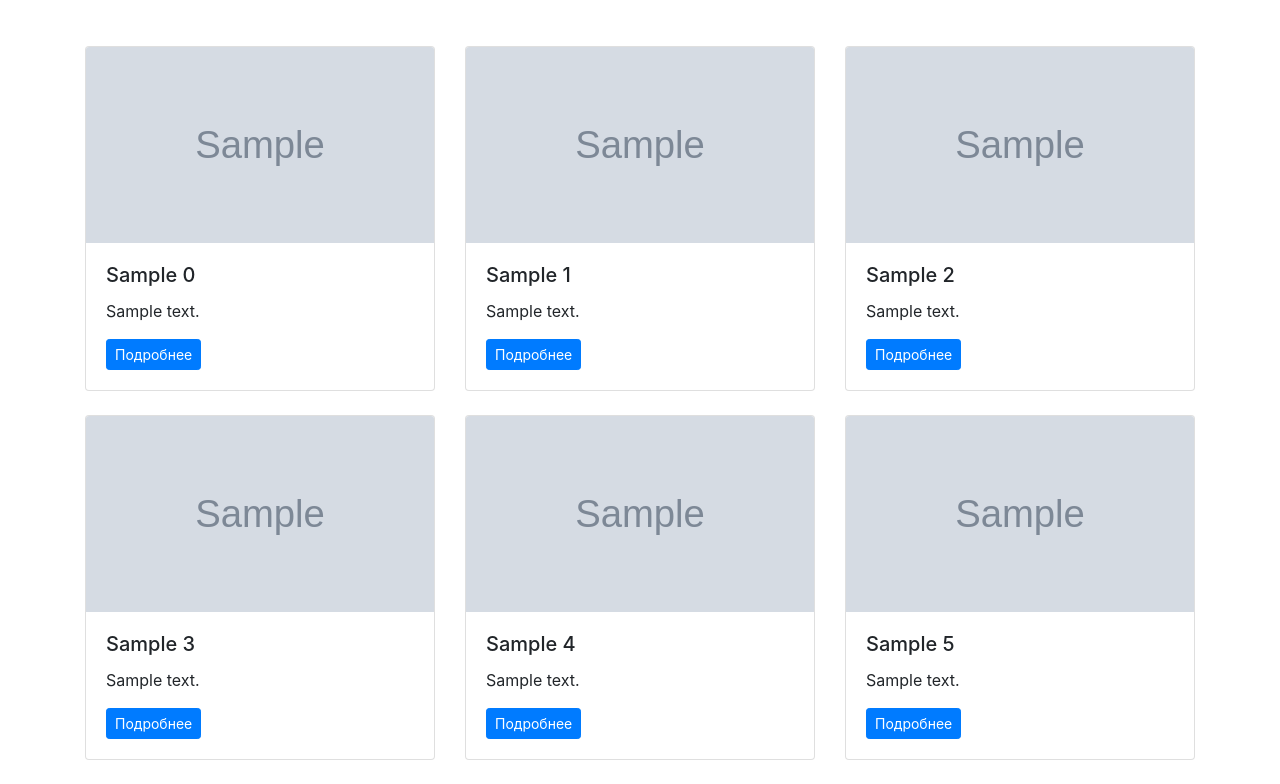
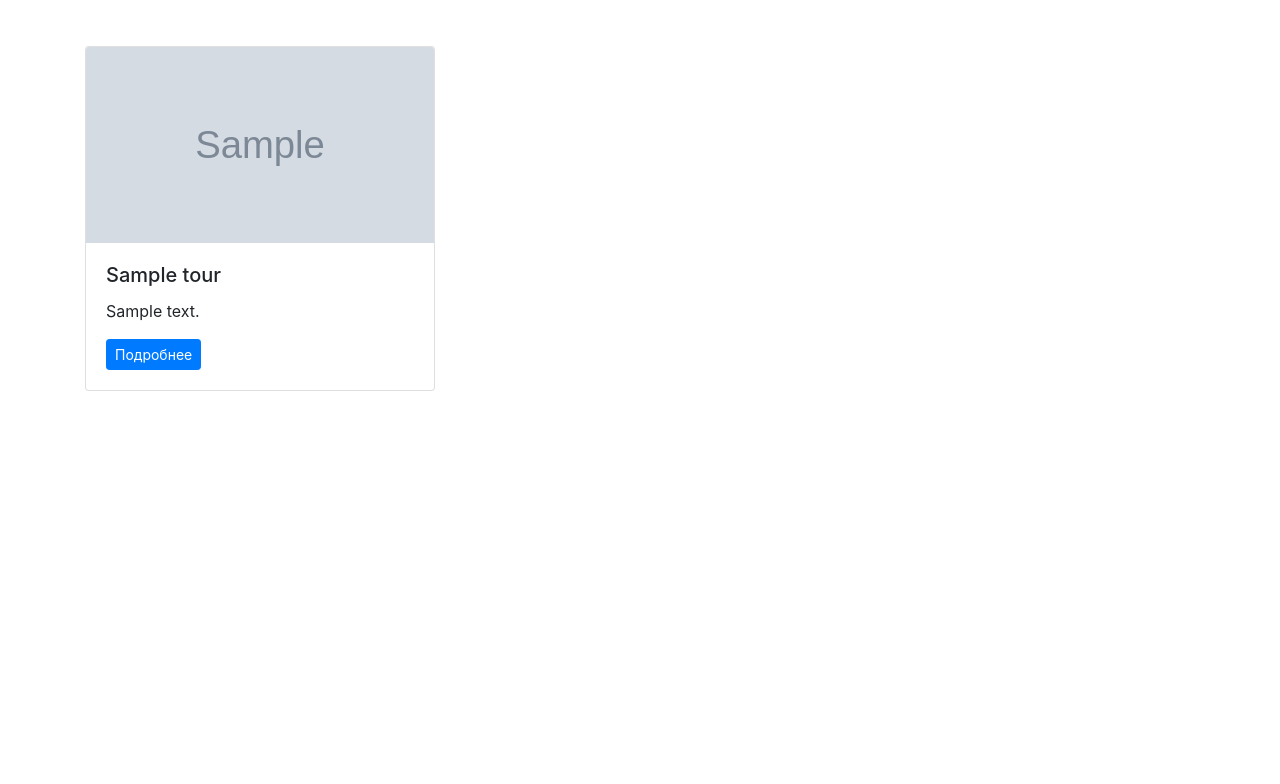
Before and after one commit to Hailskurt/stepik_tours_V2, a Django app: template templates/index.html in a window 1280 px wide. Shown: the part 419-1203 px from the top of the page. After the commit the page ends 810 px from the top, so only its background shows below. Run offline with Django 3.2, Linux system fonts and the light colour scheme; the template is opened without the code that fills it: most values are stand-ins (such as "Sample title", 1, 10 or a date in 2020); grey boxes marked "Sample" are stand-in pictures; some libraries are stand-ins or nearby versions.

Commit message:
сделал код более питоническим, добавил шаблонизацию в index.html

```diff
--- a/templates/index.html
+++ b/templates/index.html
@@ -10,78 +10,20 @@
     </section>
     <!-- CARDS -->
     <div class="row mt-5">
+      {% for tour in tours %}
       <div class="col-4">
         <div class="card mb-4">
           <div class="embed-responsive embed-responsive-16by9">
-             <img class="card-img-top embed-responsive-item" src={{ tours.0.picture }} alt="" />
+             <img class="card-img-top embed-responsive-item" src={{ tour.picture }} alt="" />
           </div>
           <div class="card-body">
-            <h2 class="h5 card-title">{{ tours.0.title }}</h2>
-            <p class="card-text">{{ tours.0.description }}</p>
-            <a href="https://stepik-lessons.herokuapp.com/tour/{{ keys.0 }}" class="btn btn-sm btn-primary">Подробнее</a>
+            <h2 class="h5 card-title">{{ tour.title }}</h2>
+            <p class="card-text">{{ tour.description }}</p>
+            <a href="https://stepik-lessons.herokuapp.com/tour/{{ tour.key }}" class="btn btn-sm btn-primary">Подробнее</a>
           </div>
         </div>
       </div>
-      <div class="col-4">
-        <div class="card mb-4">
-          <div class="embed-responsive embed-responsive-16by9">
-             <img class="card-img-top embed-responsive-item" src={{ tours.1.picture }} alt="" />
-          </div>
-          <div class="card-body">
-            <h2 class="h5 card-title">{{ tours.1.title }}</h2>
-            <p class="card-text">{{ tours.1.description }}</p>
-            <a href="https://stepik-lessons.herokuapp.com/tour/{{ keys.1 }}" class="btn btn-sm btn-primary">Подробнее</a>
-          </div>
-        </div>
-      </div>
-      <div class="col-4">
-        <div class="card mb-4">
-          <div class="embed-responsive embed-responsive-16by9">
-             <img class="card-img-top embed-responsive-item" src={{ tours.2.picture }} alt="" />
-          </div>
-          <div class="card-body">
-            <h2 class="h5 card-title">{{ tours.2.title }}</h2>
-            <p class="card-text">{{ tours.2.description }}</p>
-            <a href="https://stepik-lessons.herokuapp.com/tour/{{ keys.2 }}" class="btn btn-sm btn-primary">Подробнее</a>
-          </div>
-        </div>
-      </div>
-      <div class="col-4">
-        <div class="card mb-4">
-          <div class="embed-responsive embed-responsive-16by9">
-             <img class="card-img-top embed-responsive-item" src={{ tours.3.picture }} alt="" />
-          </div>
-          <div class="card-body">
-            <h2 class="h5 card-title">{{ tours.3.title }}</h2>
-            <p class="card-text">{{ tours.3.description }}</p>
-            <a href="https://stepik-lessons.herokuapp.com/tour/{{ keys.3 }}" class="btn btn-sm btn-primary">Подробнее</a>
-          </div>
-        </div>
-      </div>
-      <div class="col-4">
-        <div class="card mb-4">
-          <div class="embed-responsive embed-responsive-16by9">
-             <img class="card-img-top embed-responsive-item" src={{ tours.4.picture }} alt="" />
-          </div>
-          <div class="card-body">
-            <h2 class="h5 card-title">{{ tours.4.title }}</h2>
-            <p class="card-text">{{ tours.4.description }}</p>
-            <a href="https://stepik-lessons.herokuapp.com/tour/{{ keys.4 }}" class="btn btn-sm btn-primary">Подробнее</a>
-          </div>
-        </div>
-      </div>
-      <div class="col-4">
-        <div class="card mb-4">
-          <div class="embed-responsive embed-responsive-16by9">
-             <img class="card-img-top embed-responsive-item" src={{ tours.5.picture }} alt="" />
-          </div>
-          <div class="card-body">
-            <h2 class="h5 card-title">{{ tours.5.title }}</h2>
-            <p class="card-text">{{ tours.5.description }}</p>
-            <a href="https://stepik-lessons.herokuapp.com/tour/{{ keys.5 }}" class="btn btn-sm btn-primary">Подробнее</a>
-          </div>
-        </div>
-      </div>
+      {% endfor %}
     </div>
   </main>
 {% endblock %}
```
Also changed, not shown: templates/tour.html (+5 -5 lines), tours/views.py (+10 -17 lines), 1 other file.
